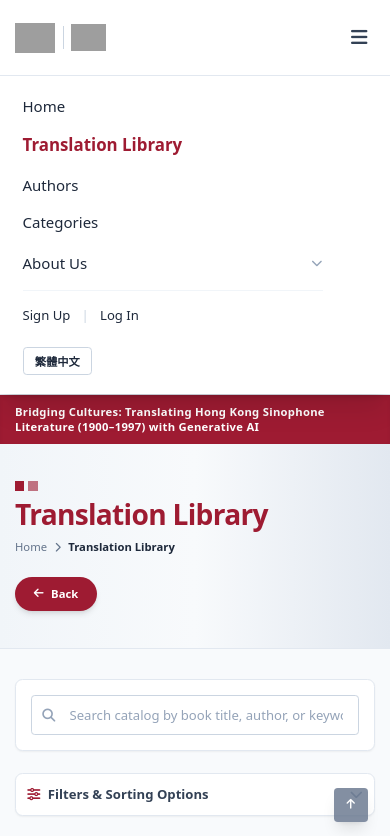
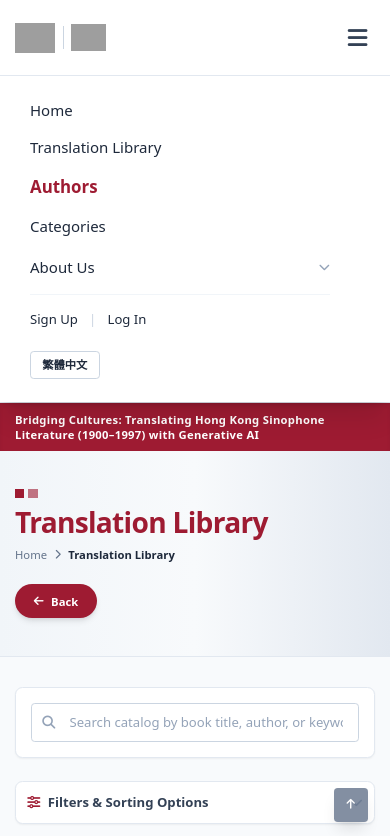
Before and after one commit to donaldman-polyu/ebook-deck, a plain HTML site: page reader/library.html in a window 390 px wide. Both pictures are taken after a click on the button 359 px from the left and 37 px from the top of the page. Shown: the top 836 px of the page. Drawn offline with nearby package versions, Linux system fonts and the light colour scheme; grey boxes are pictures that could not be loaded.

Commit message:
Add files via upload

```diff
--- a/reader/library.html
+++ b/reader/library.html
@@ -106,7 +106,7 @@
 
     <!-- TOP NAVIGATION HEADER -->
     <header class="bg-white border-b border-slate-200 sticky top-0 z-50 shadow-sm">
-        <div class="max-w-7xl mx-auto px-4 sm:px-6 lg:px-8 h-20 flex items-center justify-between gap-2 overflow-hidden">
+        <div class="max-w-7xl mx-auto px-4 sm:px-6 lg:px-8 h-20 flex items-center justify-between">
 
             <!-- Left: PolyU & LST Official Branding Header (Responsive Scaled) -->
             <div class="flex items-center space-x-2 sm:space-x-3 shrink min-w-0 max-w-[calc(100%-3rem)] xl:max-w-none">
@@ -122,7 +122,7 @@
                 </a>
             </div>
 
-            <!-- Right: Navigation Links (Desktop) -->
+            <!-- Right: Navigation Links (Desktop - Strictly One Line) -->
             <nav class="hidden xl:flex items-center space-x-5 lg:space-x-6 text-sm font-bold text-slate-700 flex-nowrap whitespace-nowrap">
                 <a href="home.html" class="hover:text-polyu-red transition-colors">Home</a>
                 <a href="library.html" class="text-polyu-red border-b-2 border-polyu-red pb-1">Translation Library</a>
@@ -153,18 +153,18 @@
                 <a href="?lang=zh" class="text-xs font-semibold px-2 py-1 rounded border border-slate-300 hover:bg-slate-50 transition-colors text-slate-600">繁中</a>
             </nav>
 
-            <!-- Mobile Menu Toggle Button (Strictly Constrained) -->
-            <button id="btn-mobile-menu" class="xl:hidden p-2 text-slate-700 hover:text-polyu-red focus:outline-none shrink-0">
-                <i class="fa-solid fa-bars text-xl sm:text-2xl"></i>
+            <!-- Mobile Menu Toggle Button -->
+            <button id="btn-mobile-menu" class="xl:hidden p-2 text-slate-700 hover:text-polyu-red focus:outline-none">
+                <i class="fa-solid fa-bars text-2xl"></i>
             </button>
         </div>
 
-        <!-- Mobile Navigation Menu Dropdown -->
-        <div id="mobile-menu" class="hidden xl:hidden border-t border-slate-200 bg-white px-6 py-5 shadow-xl">
+        <!-- Mobile Navigation Menu Dropdown (Accordion Sub-menu) -->
+        <div id="mobile-menu" class="hidden xl:hidden border-t border-slate-200 bg-white px-8 py-6 shadow-xl">
             <div class="max-w-xs space-y-4 font-normal text-slate-800 text-base">
                 <a href="home.html" class="block hover:text-polyu-red font-medium">Home</a>
-                <a href="library.html" class="block text-polyu-red font-bold text-lg">Translation Library</a>
-                <a href="author.html" class="block hover:text-polyu-red font-medium">Authors</a>
+                <a href="library.html" class="block hover:text-polyu-red font-medium">Translation Library</a>
+                <a href="author.html" class="block text-polyu-red font-bold text-lg">Authors</a>
                 <a href="home.html#categories" class="block hover:text-polyu-red font-medium">Categories</a>
 
                 <!-- About Us Accordion Toggle -->
```
